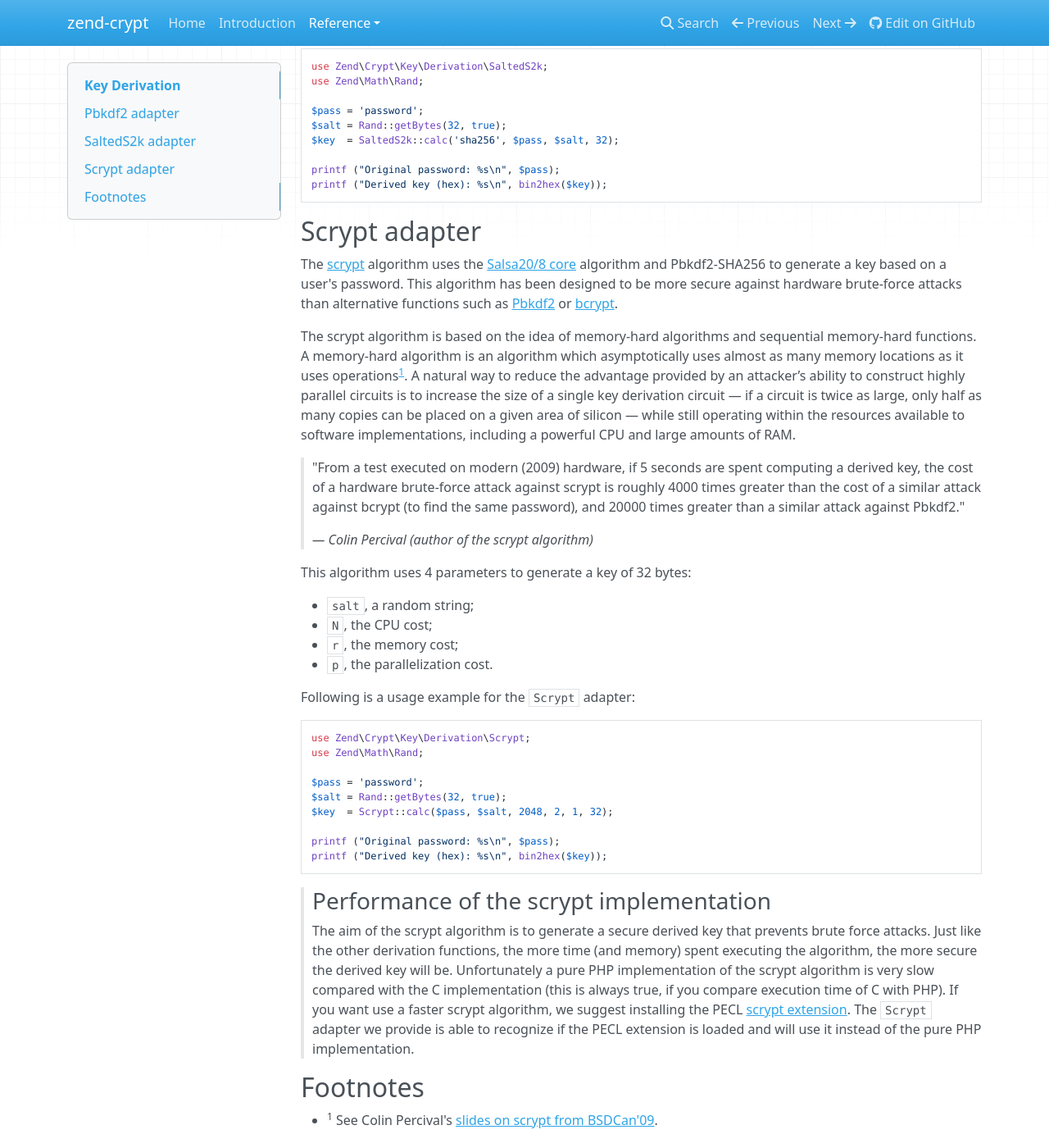
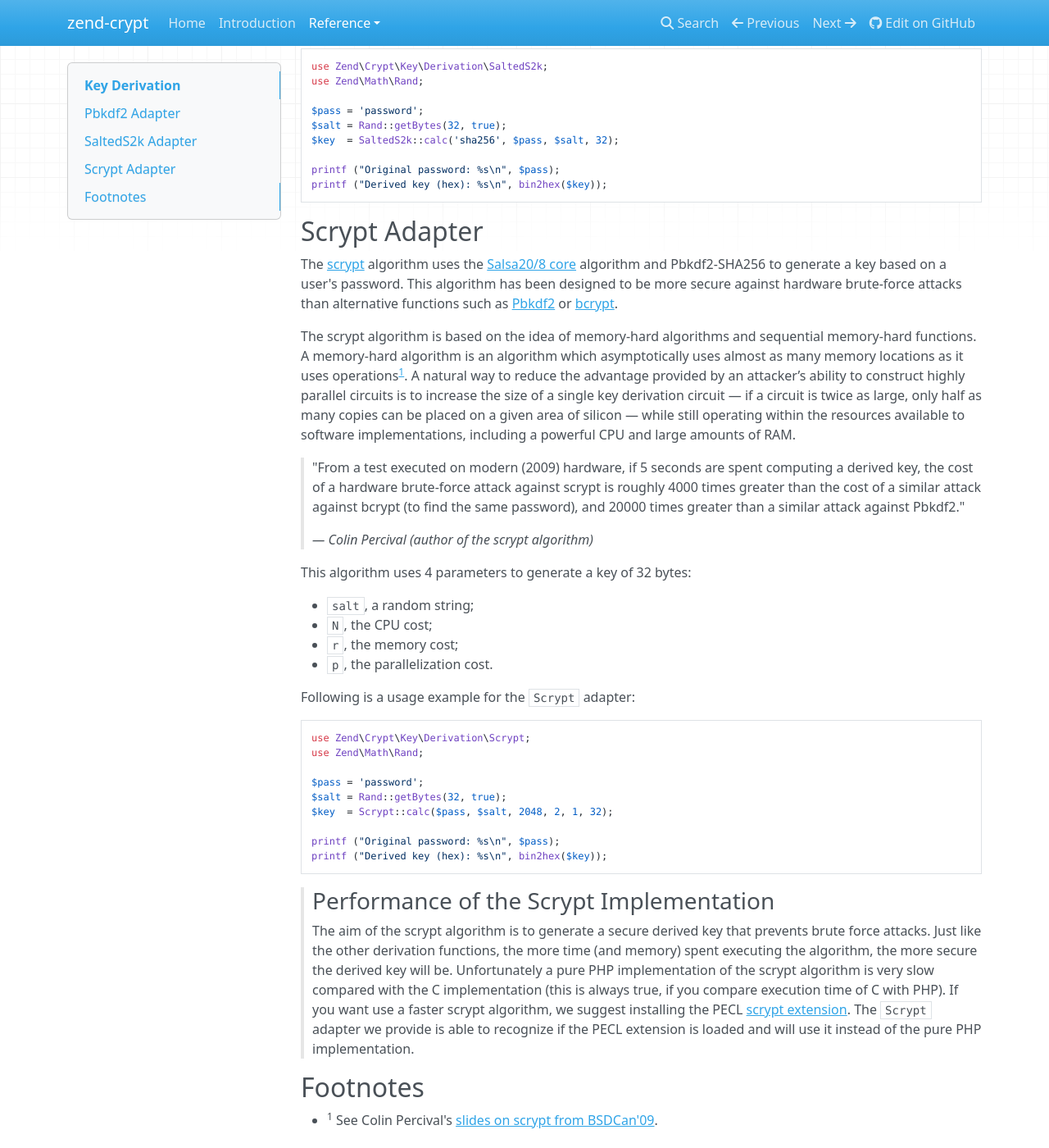
Before and after one commit to zendframework/zend-crypt, an MkDocs documentation site: the page built from docs/book/key-derivation.md, in a window 1280 px wide and 1400 px high, scrolled down 1212 px. Shown: the whole window at 82% size. Built offline with MkDocs 1.6.1, drawn with Linux system fonts in a browser that asks for light colours; nearby versions of some CDN libraries; some of the changed text lies outside the part shown.

Commit message:
Updates headline to use capital letters for nouns

````diff
--- a/docs/book/key-derivation.md
+++ b/docs/book/key-derivation.md
@@ -20,7 +20,7 @@ suggest converting it to Base64 format, using the
 or to hex format, using the
 [bin2hex()](http://php.net/manual/en/function.bin2hex.php) function.
 
-## Pbkdf2 adapter
+## Pbkdf2 Adapter
 
 [Pbkdf2](http://en.wikipedia.org/wiki/PBKDF2) is a KDF that applies a
 pseudorandom function, such as a cryptographic hash, to the input password or
@@ -58,7 +58,7 @@ algorithm; bigger values guarantee more security. There is no fixed value for
 the parameter because the number of iterations depends on CPU power. You should
 always choose a number of iterations that prevents brute force attacks.
 
-## SaltedS2k adapter
+## SaltedS2k Adapter
 
 The [SaltedS2k](http://www.faqs.org/rfcs/rfc2440.html) algorithm uses a hash
 function and a salt to generate a key based on a user's password. This algorithm
@@ -82,7 +82,7 @@ printf ("Original password: %s\n", $pass);
 printf ("Derived key (hex): %s\n", bin2hex($key));
 ```
 
-## Scrypt adapter
+## Scrypt Adapter
 
 The [scrypt](http://www.tarsnap.com/scrypt.html) algorithm uses the [Salsa20/8
 core](http://cr.yp.to/salsa20.html) algorithm and Pbkdf2-SHA256 to generate a
@@ -130,7 +130,7 @@ printf ("Original password: %s\n", $pass);
 printf ("Derived key (hex): %s\n", bin2hex($key));
 ```
 
-> ### Performance of the scrypt implementation
+> ### Performance of the Scrypt Implementation
 >
 > The aim of the scrypt algorithm is to generate a secure derived key that
 > prevents brute force attacks.  Just like the other derivation functions, the
````
Also changed, not shown: docs/book/block-cipher.md (+2 -2 lines), docs/book/files.md (+1 -1 lines), docs/book/hybrid.md (+2 -2 lines), docs/book/password.md (+1 -1 lines), docs/book/public-key.md (+3 -3 lines).
